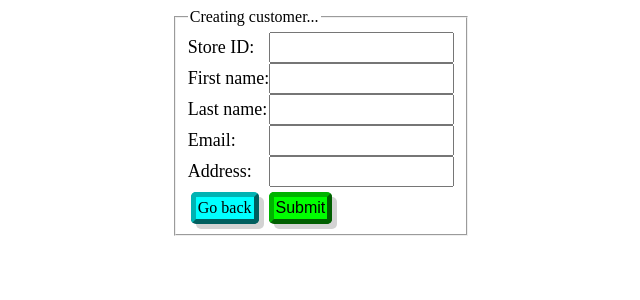
After one commit to ErikHaag/CWEB1131-01, a PHP site: page /create.php in a window 1280 px wide. The commit adds this page. Shown: the top 300 px of the page, without its empty margins (319-959 px from the left). Run offline with PHP 8.4, Linux system fonts and the light colour scheme.

Commit message:
Added create.php and edit.php

```diff
--- a/datable/config/dbconfig.php
+++ b/datable/config/dbconfig.php
@@ -14,9 +14,4 @@ try {
     }
     return;
 }
-
-function getAllData($c, $query) {
-    $stmt = $c->query($query);
-    return $stmt->fetchAll(PDO::FETCH_ASSOC);
-}
 ?>
--- /dev/null
+++ b/datable/create.php
@@ -0,0 +1,144 @@
+<?php
+include "config/dbconfig.php";
+
+function filter_assoc($subject, $keys)
+{
+    foreach ($subject as $key => $value) {
+        if (!in_array($key, $keys)) {
+            unset($subject[$key]);
+        }
+    }
+    return $subject;
+}
+
+function sanitize(&$inputs)
+{
+    $errors = [];
+    foreach ($inputs as $key => &$value) {
+        $value = str_replace(";", "", $value);
+        $value = htmlspecialchars($value);
+        $value = stripslashes($value);
+        $value = trim($value);
+        if (strlen($value) == 0) {
+            $errors[$key] = $key . " was reduced to spaces!";
+        }
+    }
+    return $errors;
+}
+
+$regexes = [
+    "address" => "/^[\d\w\-.]{2,65535}$/",
+    "email" => "/^[\w._]+@[\w._]+\.[\w]{2,6}$/",
+    "name" => "/^[A-Z][a-z]*$/",
+    "pos_int" => "/^[1-9]\d*$/"
+];
+
+$errors = [];
+$success = false;
+if ($_SERVER["REQUEST_METHOD"] == "POST") {
+    try {
+        $query = "SELECT DISTINCT STORE_ID from customers";
+        $stmt = $conn->prepare($query);
+        $stmt->execute();
+        $validIds = $stmt->fetchAll(PDO::FETCH_COLUMN, 0);
+        $inputs = filter_assoc($_POST, ["STORE_ID", "FIRST_NAME", "LAST_NAME", "EMAIL", "ADDRESS"]);
+        $errors = sanitize($inputs);
+    } catch (Exception $e) {
+        $errors["generic"] = "An error occurred when processing your request.\n" . $e->getMessage();
+    }
+
+    $fill = $inputs;
+    if (count($errors) == 0) {
+        // so far so good
+        if (preg_match($regexes["pos_int"], $inputs["STORE_ID"]) != 1) {
+            $errors["STORE_ID"] = "That's not a valid id.";
+        } else {
+            // cast the id to an integer
+            $inputs["STORE_ID"] = (int) $inputs["STORE_ID"];
+            if (!in_array($inputs["STORE_ID"], $validIds)) {
+                $errors["STORE_ID"] = "That id doesn't exist in our database.";
+            }
+        }
+        if (strlen($inputs["FIRST_NAME"]) > 50 || preg_match($regexes["name"], $inputs["FIRST_NAME"]) != 1) {
+            $errors["FIRST_NAME"] = "Invalid first name.";
+        }
+        if (strlen($inputs["LAST_NAME"]) > 50 || preg_match($regexes["name"], $inputs["LAST_NAME"]) != 1) {
+            $errors["LAST_NAME"] = "Invalid last name.";
+        }
+        if (strlen($inputs["EMAIL"]) > 100 || preg_match($regexes["email"], $inputs["EMAIL"]) != 1) {
+            $errors["EMAIL"] = "Invalid email.";
+        }
+        if (preg_match($regexes["address"], $inputs["ADDRESS"])) {
+            $error["ADDRESS"] = "Invalid address.";
+        }
+    }
+    if (count($errors) == 0) {
+        //We're safe for creation!
+        $query = "INSERT INTO customers SET STORE_ID = ?, FIRST_NAME = ?, LAST_NAME = ?, EMAIL = ?, ADDRESS = ?";
+        try {
+            $stmt = $conn->prepare($query);
+            $stmt->bindValue(1, $inputs["STORE_ID"], PDO::PARAM_INT);
+            $stmt->bindValue(2, $inputs["FIRST_NAME"]);
+            $stmt->bindValue(3, $inputs["LAST_NAME"]);
+            $stmt->bindValue(4, $inputs["EMAIL"]);
+            $stmt->bindValue(5, $inputs["ADDRESS"]);
+            if ($stmt->execute()) {
+                $success = true;
+            } else {
+                $errors["generic"] = "An error occurred when processing your request.";
+            }
+        } catch (Exception $e) {
+            $errors["generic"] = "An error occurred when processing your requeest.\n" . $e->getMessage();
+        }
+    }
+}
+?>
+
+<!DOCTYPE html>
+<html>
+
+<head>
+    <meta charset='utf-8'>
+    <meta http-equiv='X-UA-Compatible' content='IE=edge'>
+    <title>Create customer</title>
+    <meta name='viewport' content='width=device-width, initial-scale=1'>
+    <link rel='stylesheet' type='text/css' media='screen' href='main.css'>
+    <link rel='stylesheet' type='text/css' media='screen' href='form.css'>
+</head>
+
+<body>
+    <div class="column">
+        <fieldset>
+            <legend>Creating customer...</legend>
+            <form method="post">
+                <p class="error"><?php echo $errors["generic"] ?? ""; ?></p>
+                <div class="threecol">
+                    <label for="STORE_ID">Store ID: </label>
+                    <input type="number" min="1" id="STORE_ID" name="STORE_ID"
+                        value="<?php echo $fill["STORE_ID"] ?? ""; ?>">
+                    <p class="error"><?php echo $errors["STORE_ID"] ?? ""; ?></p>
+                    <label for="FIRST_NAME">First name: </label>
+                    <input type="text" id="FIRST_NAME" name="FIRST_NAME"
+                        value="<?php echo $fill["FIRST_NAME"] ?? ""; ?>">
+                    <p class="error"><?php echo $errors["FIRST_NAME"] ?? ""; ?></p>
+                    <label for="LAST_NAME">Last name: </label>
+                    <input type="text" id="LAST_NAME" name="LAST_NAME" value="<?php echo $fill["LAST_NAME"] ?? ""; ?>">
+                    <p class="error"><?php echo $errors["LAST_NAME"] ?? ""; ?></p>
+                    <label for="EMAIL">Email: </label>
+                    <input type="text" id="EMAIL" name="EMAIL" value="<?php echo $fill["EMAIL"] ?? ""; ?>">
+                    <p class="error"><?php echo $errors["EMAIL"] ?? ""; ?></p>
+                    <label for="ADDRESS">Address: </label>
+                    <input type="text" id="ADDRESS" name="ADDRESS" value="<?php echo $fill["ADDRESS"] ?? ""; ?>">
+                    <p class="error"><?php echo $errors["ADDRESS"] ?? ""; ?></p>
+                </div>
+                <div class="mt-5">
+                    <a href="./index.html" id="back" class="btn">Go back</a>
+                    <input id="submit" class="btn" type="submit">
+                </div>
+                <p class="messages"><?php echo $success ? "Customer has been added." : ""; ?></p>
+            </form>
+        </fieldset>
+    </div>
+</body>
+
+</html>
--- /dev/null
+++ b/datable/form.css
@@ -0,0 +1,31 @@
+div.threecol {
+    display: grid;
+    grid-template-columns: auto auto auto;
+}
+
+#back {
+    color: black;
+    background-color: aqua;
+    border-color: hwb(180 0% 30%);
+}
+
+p {
+    margin: 0px;
+}
+
+.mt-5 {
+    margin-top: 5px;
+}
+
+div>p.error:not(:empty) {
+    margin-left: 10px;
+}
+
+label {
+    margin: 5px 0px;
+}
+
+#submit {
+    background-color: lime;
+    border-color: hwb(120 0% 30%);
+}
--- a/datable/main.css
+++ b/datable/main.css
@@ -3,7 +3,12 @@
     --sort-background: gold;
 }
 
-button {
+a {
+    text-decoration: none;
+}
+
+.btn {
+    display: inline-block;
     font-size: medium;
     margin: 0px 3px;
     padding: 2px;
@@ -13,19 +18,20 @@ button {
     box-shadow: 5px 5px lightgray;
 }
 
-button.read {
+/* button.read {
     background-color: aqua;
     border-color: hwb(180 0% 30%);
-}
+} */
 
-button.edit {
-    background-color: hwb(45deg 0% 0%);
-    border-color: hwb(45deg 0% 30%);
+.edit {
+    color: black;
+    background-color: hwb(45 0% 0%);
+    border-color: hwb(45 0% 30%);
 }
 
 button.delete {
-    background-color: hwb(0deg 0% 30%);
-    border-color: hwb(0deg 0% 50%);
+    background-color: hwb(0 0% 30%);
+    border-color: hwb(0 0% 50%);
     color: white;
 }
 
@@ -34,7 +40,13 @@ button.delete {
     border-color: hwb(248 35% 30%);
 }
 
-button:active {
+#create {
+    color: black;
+    background-color: lime;
+    border-color: hwb(120 0% 30%);
+}
+
+.btn:active {
     border-style: inset;
     box-shadow: none;
 }
@@ -45,8 +57,26 @@ button:active {
     font-size: larger;
 }
 
+div.column {
+    display: flex;
+    flex-direction: column;
+    align-items: center;
+}
+
 div.row {
     display: flex;
+}
+
+div.separate {
+    display: flex;
+}
+
+.ml-5 {
+    margin-left: 50px;
+}
+
+.mr-5 {
+    margin-right: 50px;
 }
 
 label {
--- a/datable/main.js
+++ b/datable/main.js
@@ -79,9 +79,9 @@ async function updateTable() {
                 tableHTML += "</td>";
             }
             tableHTML += "<td>";
-            tableHTML += "<button id=\"read" + row.customerID + "\" class=\"read\">Read</button>";
-            tableHTML += "<button id=\"edit" + row.customerID + "\" class=\"edit\">Edit</button>";
-            tableHTML += "<button id=\"delete" + row.customerID + "\" class=\"delete\">Delete</button>";
+            // tableHTML += "<button id=\"read" + row.customerID + "\" class=\"read\">Read</button>";
+            tableHTML += "<a href=\"edit.php?id=" + row.customerID + "\" class=\"btn edit\">Edit</a>";
+            tableHTML += "<button id=\"delete" + row.customerID + "\" class=\"btn delete\">Delete</button>";
             tableHTML += "</td>"
             tableHTML += "</tr>";
         }
```
Also changed, not shown: datable/edit.php (added, +183 -0 lines), datable/index.html (+13 -3 lines).
